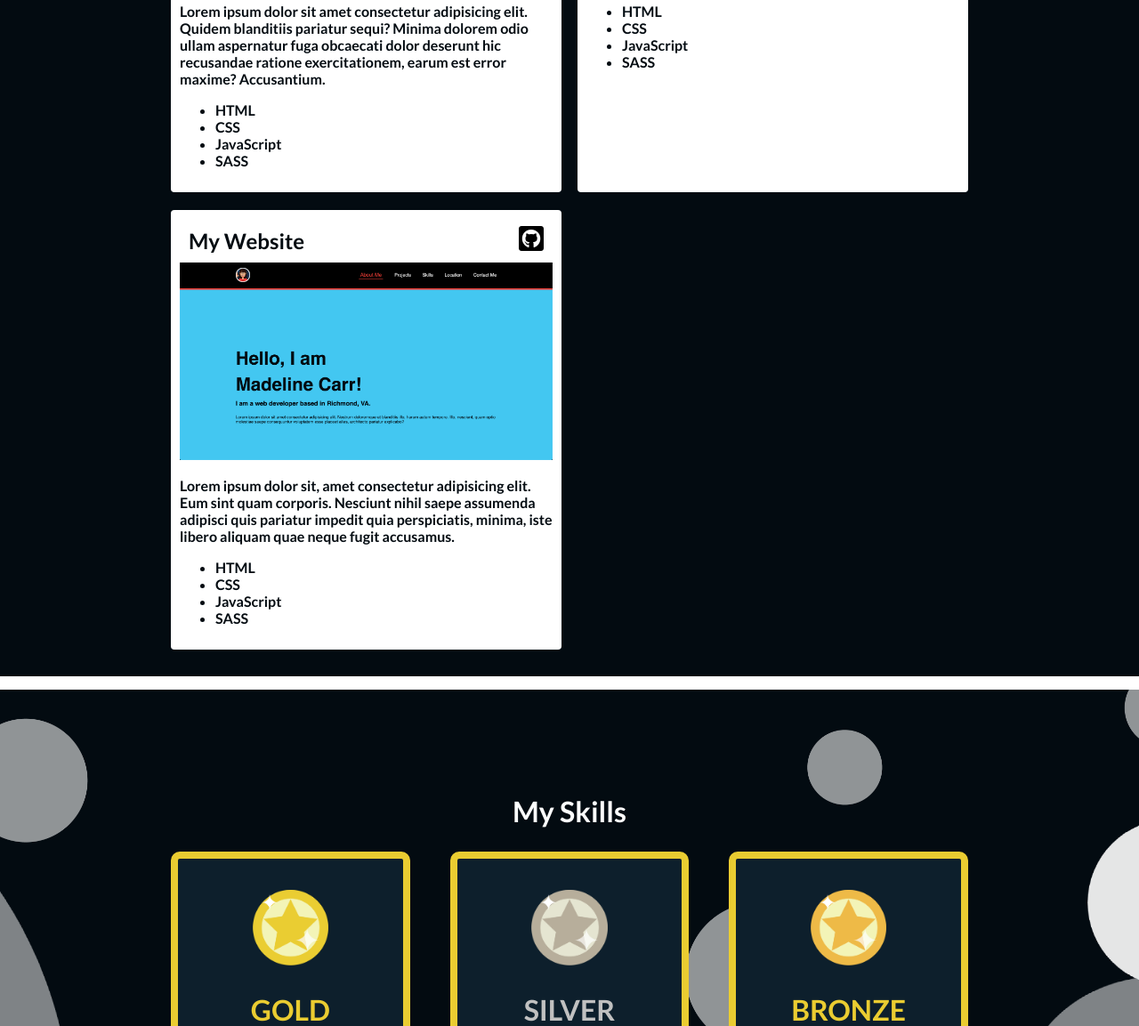
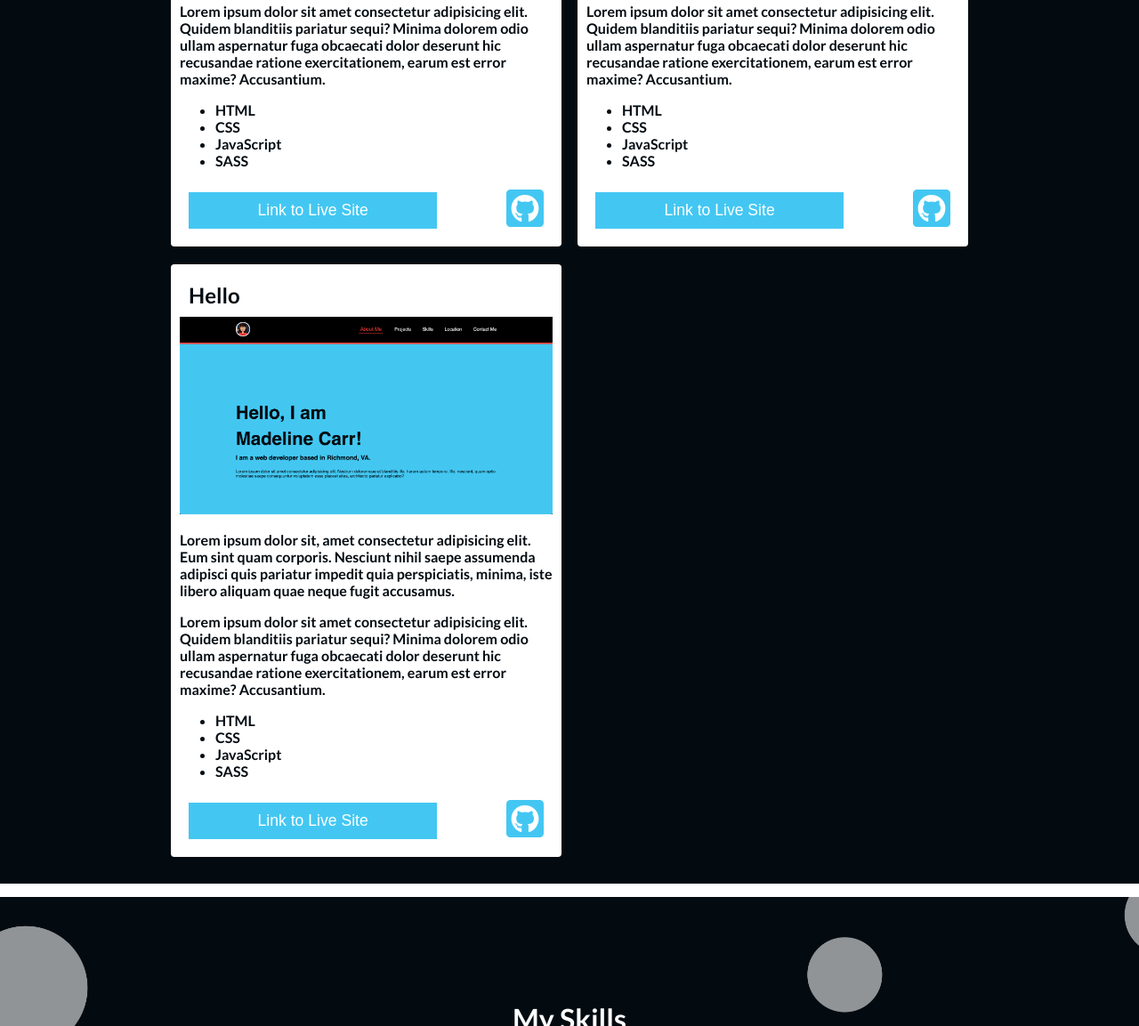
Before and after one commit to Madeline-Carr/Madeline-Carr.github.io, a plain HTML site: page index.html in a window 1280 px wide. Shown: the part 1425-2578 px from the top of the page at 89% size. Drawn offline with nearby package versions, Linux system fonts and the light colour scheme; some packages are replaced by stand-ins of ours.

Commit message:
Added Link Buttons for Projects

```diff
--- a/Styles/styles.scss
+++ b/Styles/styles.scss
@@ -21,6 +21,7 @@ body {
 a {
   text-decoration: none;
 }
+
 /*
 .svg {
   pointer-events: none;
@@ -160,10 +161,10 @@ button {
     padding: 5px;
   }
   a {
-    color: black;
+    color: $light_blue;
     float: right;
     &:hover {
-      color: $light_blue;
+      color: $light_red;
     }
   }
   h3 {
@@ -171,8 +172,22 @@ button {
     display: inline;
   }
   i {
-    font-size: 2em;
+    font-size: 3em;
     display: inline;
+  }
+}
+
+#largeButton {
+  width: 70%;
+  border: 0px;
+  text-align: center;
+  a {
+    float: none;
+    color: white;
+  }
+  &:hover {
+    color: $super_dark_blue;
+    background-color: $light_red;
   }
 }
 
--- a/index.html
+++ b/index.html
@@ -100,10 +100,7 @@
           <!-- Project One -->
           <div class="projectCard">
             <div class="info">
-              <h3>My Website</h3>
-              <a href="https://github.com/Madeline-Carr" target="_blank"
-                ><i class="fab fa-github-square fa-lg"></i
-              ></a>
+              <h3>Hello</h3>
             </div>
             <img src="./Assets/placeholder.png" alt="" />
             <p>
@@ -124,14 +121,21 @@
               <li>JavaScript</li>
               <li>SASS</li>
             </ul>
+            <div class="info">
+              <button id=largeButton>
+                <a href="https://github.com/Madeline-Carr" target="_blank"
+                  >Link to Live Site</i
+                ></a>
+              </button>
+              <a href="https://github.com/Madeline-Carr" target="_blank"
+                ><i class="fab fa-github-square fa-lg"></i
+              ></a>
+            </div>
           </div>
           <!-- Project Two -->
           <div class="projectCard">
               <div class="info">
-              <h3>My Website</h3>
-              <a href="https://github.com/Madeline-Carr" target="_blank"
-                ><i class="fab fa-github-square fa-lg"></i
-              ></a>
+                <h3>Hello</h3>
               </div>
               <img src="./Assets/placeholder.png" alt="" />
               <p>
@@ -140,20 +144,33 @@
                 pariatur impedit quia perspiciatis, minima, iste libero aliquam
                 quae neque fugit accusamus.
               </p>
+              <p>
+                Lorem ipsum dolor sit amet consectetur adipisicing elit. Quidem
+                blanditiis pariatur sequi? Minima dolorem odio ullam aspernatur
+                fuga obcaecati dolor deserunt hic recusandae ratione
+                exercitationem, earum est error maxime? Accusantium.
+              </p>
               <ul>
                 <li>HTML</li>
                 <li>CSS</li>
                 <li>JavaScript</li>
                 <li>SASS</li>
               </ul>
+              <div class="info">
+                <button id=largeButton>
+                  <a href="https://github.com/Madeline-Carr" target="_blank"
+                    >Link to Live Site</i
+                  ></a>
+                </button>
+                <a href="https://github.com/Madeline-Carr" target="_blank"
+                  ><i class="fab fa-github-square fa-lg"></i
+                ></a>
+              </div>
             </div>
           <!-- Project Three -->
           <div class="projectCard">
               <div class="info">
-              <h3>My Website</h3>
-              <a href="https://github.com/Madeline-Carr" target="_blank"
-                ><i class="fab fa-github-square fa-lg"></i
-              ></a>
+                <h3>Hello</h3>
               </div>
               <img src="./Assets/placeholder.png" alt="" />
               <p>
@@ -162,13 +179,27 @@
                 pariatur impedit quia perspiciatis, minima, iste libero aliquam
                 quae neque fugit accusamus.
               </p>
+              <p>
+                Lorem ipsum dolor sit amet consectetur adipisicing elit. Quidem
+                blanditiis pariatur sequi? Minima dolorem odio ullam aspernatur
+                fuga obcaecati dolor deserunt hic recusandae ratione
+                exercitationem, earum est error maxime? Accusantium.
+              </p>
               <ul>
                 <li>HTML</li>
                 <li>CSS</li>
                 <li>JavaScript</li>
                 <li>SASS</li>
               </ul>
-          </div>
+              <div class="info">
+                <button id=largeButton>
+                  <a href="https://github.com/Madeline-Carr" target="_blank"
+                    >Link to Live Site</i
+                  ></a>
+                </button>
+                <a href="https://github.com/Madeline-Carr" target="_blank"
+                  ><i class="fab fa-github-square fa-lg"></i
+                ></a>
               </div>
             </div>
     </section>
```
Also changed, not shown: Styles/styles.css, 1 other file. Lines whose indentation alone changed are shown as unchanged.
